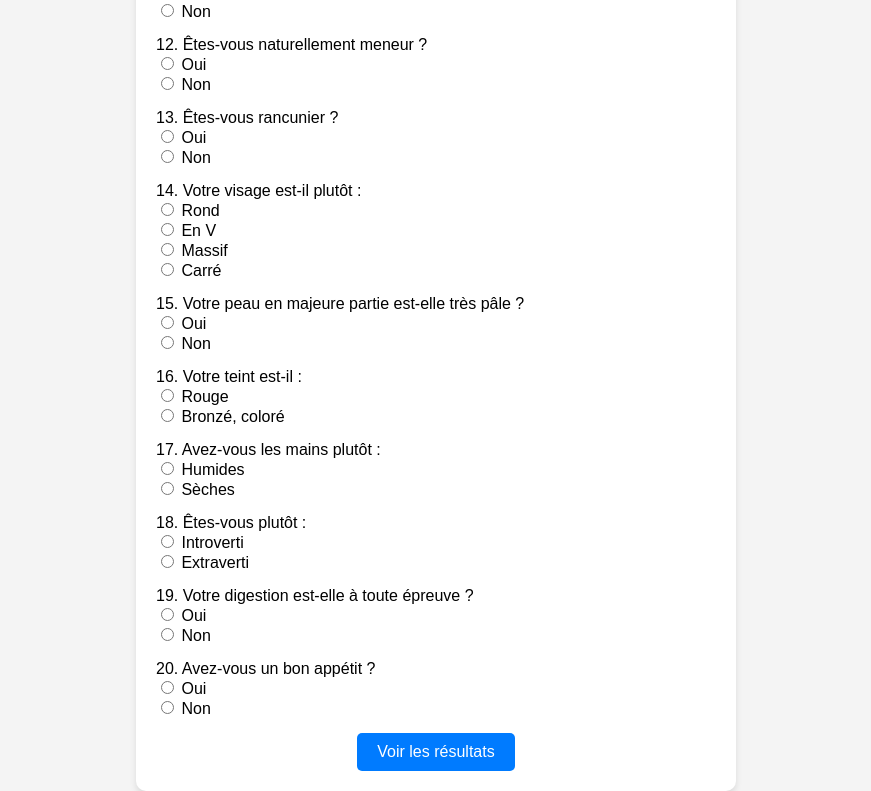
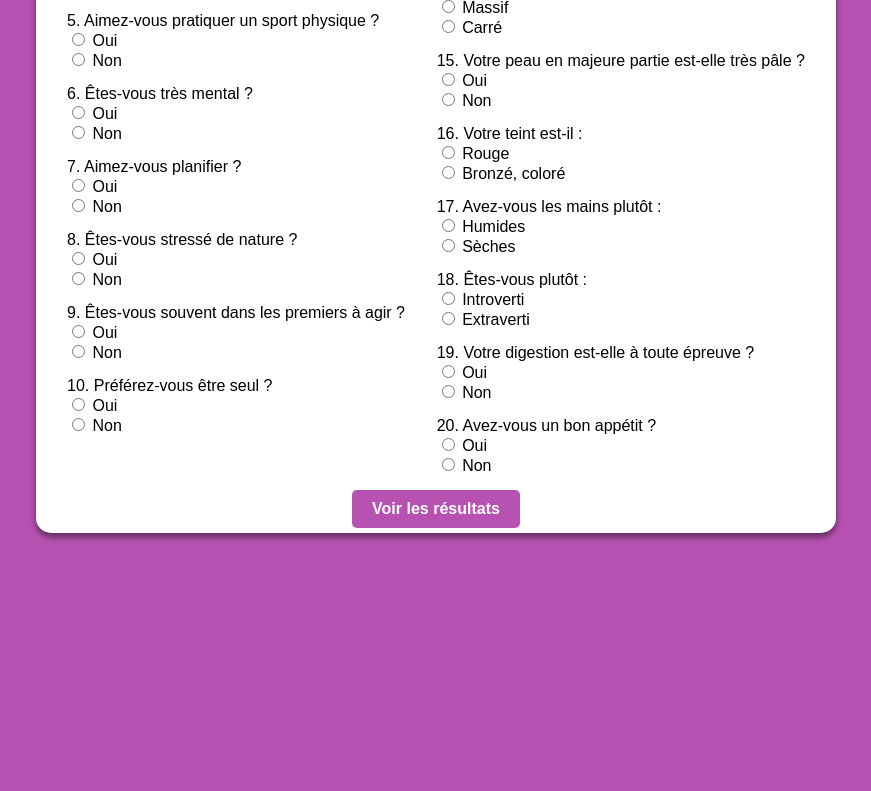
Before and after one commit to dahmani-karim/TemperamentCalculator, a plain HTML site: page index.html in a window 1280 px wide. Shown: the part 464-1255 px from the top of the page, without its empty margins (204-1075 px from the left). After the commit the page ends 1013 px from the top, so only its background shows below. Drawn offline with Linux system fonts and the light colour scheme.

Commit message:
Update styles.css to enhance layout and styling

```diff
--- a/index.html
+++ b/index.html
@@ -9,10 +9,12 @@
 <body>
     <div class="container">
         <h1>Quel est votre tempérament ?</h1>
-        <p>Voici un petit jeu pour déterminer votre tempérament. Répondez aux questions en sélectionnant une réponse qui vous correspond le plus.</p>
+        <p>Voici un petit jeu pour déterminer votre tempérament.<br>Répondez aux questions en sélectionnant une réponse qui vous correspond le plus.</p>
 
         <form id="quiz-form">
             <!-- Questions -->
+            <div class="questionZone">
+                <div class="colonne1">
                     <div class="question">
                         <label>1. Êtes-vous frileux ?</label><br>
                         <input type="radio" name="q1" value="N,L"> Oui<br>
@@ -72,7 +74,8 @@
                         <input type="radio" name="q10" value="B,N"> Oui<br>
                         <input type="radio" name="q10" value="L,S"> Non
                     </div>
-
+                </div>
+                <div class="colonne2">
                     <div class="question">
                         <label>11. Êtes-vous plutôt conservateur ?</label><br>
                         <input type="radio" name="q11" value="L,N"> Oui<br>
@@ -134,7 +137,8 @@
                         <input type="radio" name="q20" value="S,B,L"> Oui<br>
                         <input type="radio" name="q20" value="L,B,N"> Non
                     </div>
-
+                </div>
+            </div>
             <button type="button" onclick="calculateResults()">Voir les résultats</button>
         </form>
 
--- a/styles.css
+++ b/styles.css
@@ -1,23 +1,35 @@
 body {
     font-family: Arial, sans-serif;
     margin: 0;
-    padding: 0;
+    padding: 1rem 2rem;
     display: flex;
     justify-content: center;
     align-items: center;
-    height: 100vh;
-    background-color: #f4f4f4;
+    height: 100%;
+    background-color: #B752B2;
 }
 
 .container {
+    display: flex;
+    flex-direction: column;
+    justify-content: center;
+    align-content: center;
     background: #fff;
-    border-radius: 10px;
-    box-shadow: 0 4px 6px rgba(0, 0, 0, 0.1);
-    padding: 20px;
-    max-width: 600px;
+    border-radius: 15px;
+    box-shadow: 0 4px 6px rgba(0, 0, 0, 0.5);
+    padding: 5px 20px;
+    max-width: 100vh;
     width: 100%;
+    height: 100%;
     text-align: center;
     box-sizing: border-box;
+}
+
+.questionZone {
+    display: flex;
+    flex-direction: row;
+    flex-wrap: wrap;
+    justify-content: space-around;
 }
 
 h1, h2 {
@@ -30,13 +42,14 @@ h1, h2 {
 }
 
 button {
-    background-color: #007BFF;
+    background-color: #B752B2;
     color: white;
     border: none;
     padding: 10px 20px;
     border-radius: 5px;
     cursor: pointer;
     font-size: 16px;
+    font-weight: bold;
 }
 
 button:hover {
```
Lines whose indentation alone changed are shown as unchanged.
